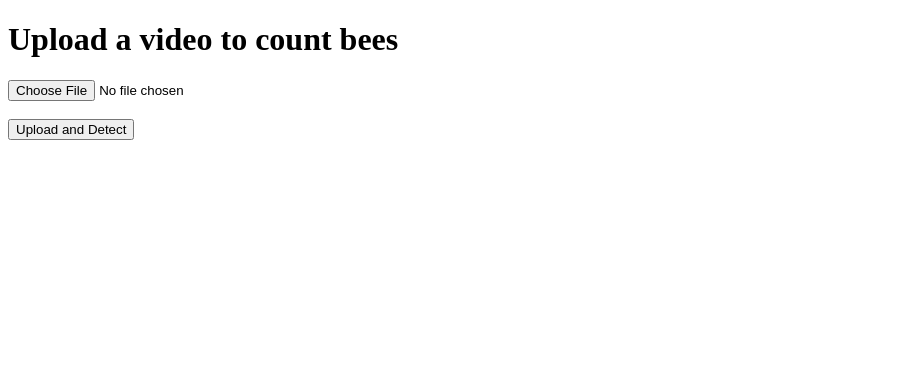
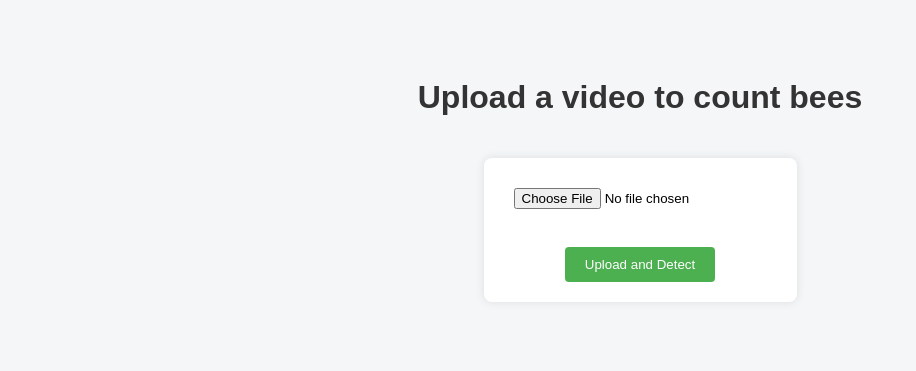
Before and after one commit to ademnea/yolo_bee_detection_api, a FastAPI app: page / in a window 1280 px wide. Shown: the top 371 px of the page, without its empty margins (0-916 px from the left). Run offline with FastAPI, Linux system fonts and the light colour scheme.

Commit message:
Addes some css styling

```diff
--- /dev/null
+++ b/static/script.js
@@ -0,0 +1,8 @@
+document.addEventListener('DOMContentLoaded', function () {
+    const fileInput = document.querySelector('input[type="file"]');
+    fileInput.addEventListener('change', function () {
+        if (fileInput.files.length > 0) {
+            alert("Selected file: " + fileInput.files[0].name);
+        }
+    });
+});
--- /dev/null
+++ b/static/style.css
@@ -0,0 +1,37 @@
+body {
+    font-family: Arial, sans-serif;
+    background-color: #f4f6f8;
+    text-align: center;
+    padding: 50px;
+}
+
+h1 {
+    color: #333;
+}
+
+form {
+    margin-top: 20px;
+    padding: 20px;
+    background: #ffffff;
+    border-radius: 8px;
+    display: inline-block;
+    box-shadow: 0 0 10px rgba(0, 0, 0, 0.1);
+}
+
+input[type="file"] {
+    padding: 10px;
+    margin-bottom: 10px;
+}
+
+input[type="submit"] {
+    padding: 10px 20px;
+    background-color: #4CAF50;
+    border: none;
+    color: white;
+    cursor: pointer;
+    border-radius: 4px;
+}
+
+input[type="submit"]:hover {
+    background-color: #45a049;
+}
--- a/templates/upload.html
+++ b/templates/upload.html
@@ -2,13 +2,39 @@
 <html>
 <head>
     <title>Bee Detection</title>
+    <link rel="stylesheet" href="/static/style.css">
+    <script src="/static/script.js" defer></script>
 </head>
 <body>
     <h1>Upload a video to count bees</h1>
-    <form action="/detect/" method="post" enctype="multipart/form-data">
+
+    <form id="uploadForm" enctype="multipart/form-data">
         <input type="file" name="file" accept="video/*" required>
         <br><br>
         <input type="submit" value="Upload and Detect">
     </form>
+
+    <div id="result" style="margin-top: 20px;"></div>
+
+    <script>
+        document.getElementById("uploadForm").addEventListener("submit", async function (event) {
+            event.preventDefault();
+
+            const form = event.target;
+            const formData = new FormData(form);
+
+            const response = await fetch("/detect/", {
+                method: "POST",
+                body: formData
+            });
+
+            const result = await response.json();
+            document.getElementById("result").innerHTML = `
+                <h3>Detection Complete!</h3>
+                <p><strong>Number of Bees Detected:</strong> ${result.bee_count}</p>
+                <pre>${JSON.stringify(result, null, 2)}</pre>
+            `;
+        });
+    </script>
 </body>
 </html>
```
